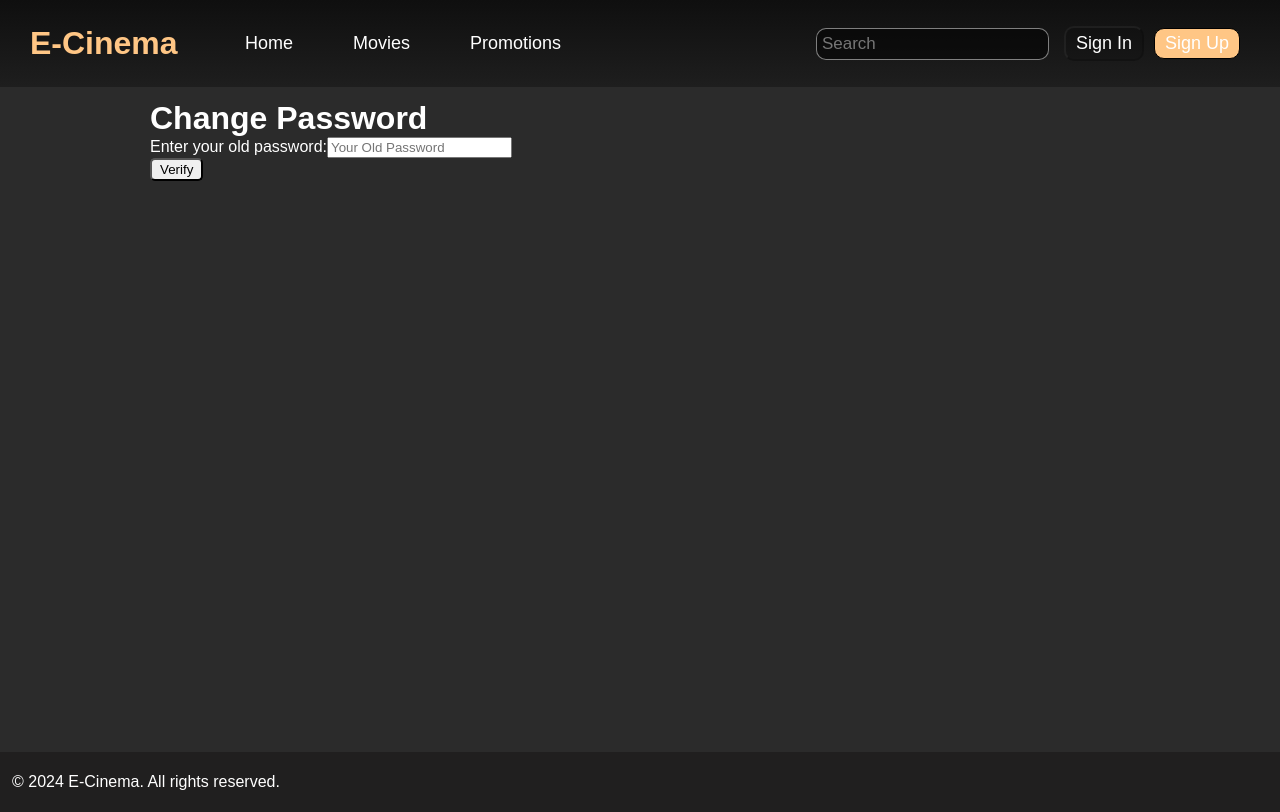
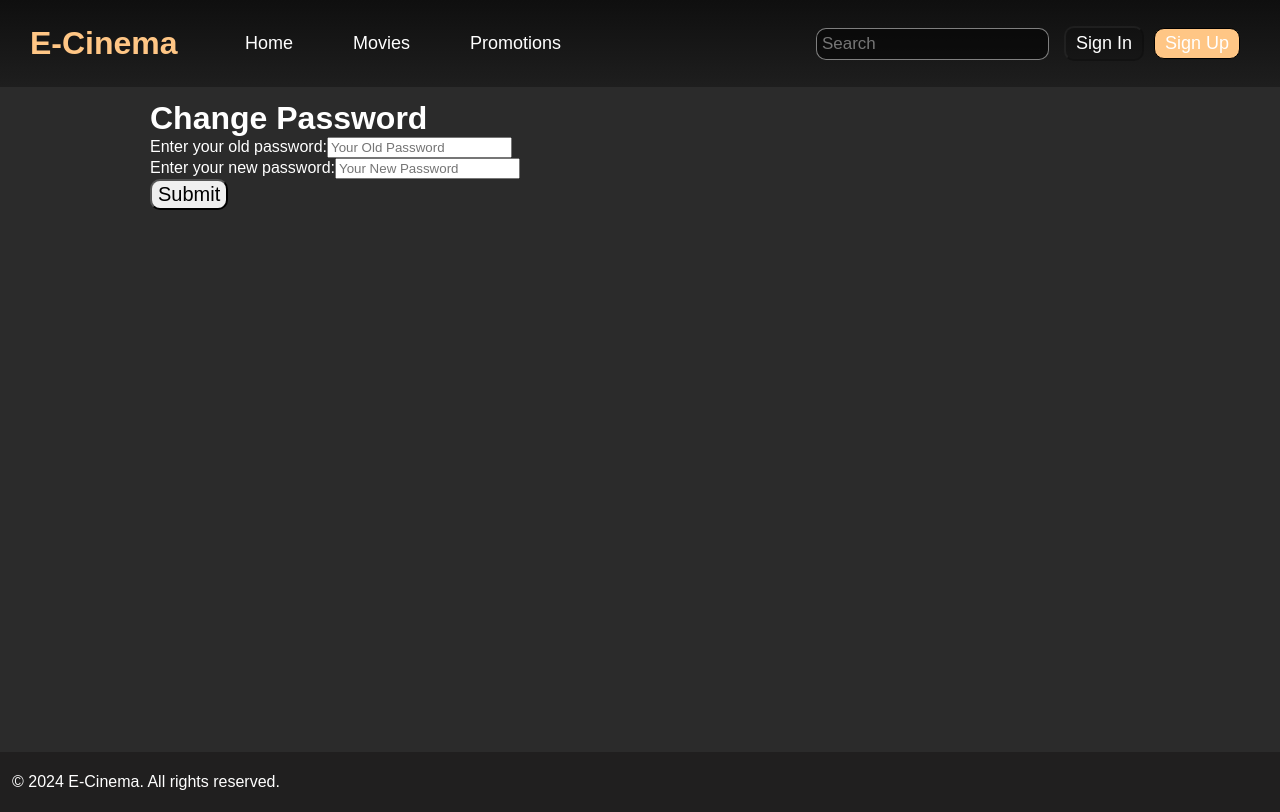
Before and after one commit to ethancampbell997/Cinema_E_Booking_System, a React (Create React App) app in the folder CinemaEBookingSystem/e-cinema/: page /changepassword in a window 1280 px wide. Built offline with nearby package versions, Linux system fonts and the light colour scheme; no server answers.

Commit message:
Change changepassword form

```diff
--- a/CinemaEBookingSystem/e-cinema/src/pages/changepassword.jsx
+++ b/CinemaEBookingSystem/e-cinema/src/pages/changepassword.jsx
@@ -4,51 +4,31 @@ import "../styles.css";
 export function ChangePassword() {
   const [oldPassword, setOldPassword] = useState("");
   const [newPassword, setNewPassword] = useState("");
-  const [isVerified, setIsVerified] = useState(false);
   const [error, setError] = useState("");
+  const userEmail = sessionStorage.getItem('userEmail');
 
-  // Function to handle the old password verification
-  const verifyPassword = async (e) => {
+
+  const changePassword = async (e) => {
     e.preventDefault();
     try {
-      const response = await fetch('http://localhost:8080/api/verify-password', {
+      const response = await fetch('http://localhost:8080/api/users/changePassword', {
         method: "POST",
         headers: {
           "Content-Type": "application/json",
         },
-        body: JSON.stringify({ password: oldPassword }),
+        body: JSON.stringify({ email: userEmail, oldPassword, newPassword }),
       });
       const result = await response.json();
 
-      if (response.ok && result.isVerified) {
-        setIsVerified(true);
-        setError(""); // Clear any previous error
-      } else {
-        setError("Incorrect password. Please try again.");
-      }
-    } catch (error) {
-      setError("An error occurred. Please try again.");
-    }
-  };
-
-  // Function to handle the new password submission
-  const changePassword = async (e) => {
-    e.preventDefault();
-    try {
-      const response = await fetch('http://localhost:8080/api/change-password', {
-        method: "POST",
-        headers: {
-          "Content-Type": "application/json",
-        },
-        body: JSON.stringify({ newPassword }),
-      });
-      const result = await response.json();
-
-      if (response.ok && result.success) {
+      if (response.ok) {
+        if (result.success) {
           alert("Password changed successfully!");
           // You might want to redirect the user or clear the form here
         } else {
-        setError("Failed to change the password. Please try again.");
+          setError(result.message || "Old password is incorrect. Try again.");
+        }
+      } else {
+        setError("An error occurred. Please try again.");
       }
     } catch (error) {
       setError("An error occurred. Please try again.");
@@ -56,12 +36,9 @@ export function ChangePassword() {
   };
 
   return (
-    <>
     <div className="wholepage">
       <h1 className="below">Change Password</h1>
-        <form onSubmit={isVerified ? changePassword : verifyPassword}>
-          {!isVerified ? (
-            <>
+      <form onSubmit={changePassword}>
         <label htmlFor="oldPassword">Enter your old password:</label>
         <input
           type="password"
@@ -72,10 +49,6 @@ export function ChangePassword() {
           required
         />
         <br />
-              <button type="submit">Verify</button>
-            </>
-          ) : (
-            <>
         <label htmlFor="newPassword">Enter your new password:</label>
         <input
           type="password"
@@ -86,12 +59,9 @@ export function ChangePassword() {
           required
         />
         <br />
-              <button type="submit">Change Password</button>
-            </>
-          )}
+        <button className="FinishButton" type="submit">Submit</button>
       </form>
       {error && <p className="error">{error}</p>}
     </div>
-    </>
   );
 }
```
Also changed, not shown: 2 other files (tests, documents, lock files or other folders). Lines whose indentation alone changed are shown as unchanged.
